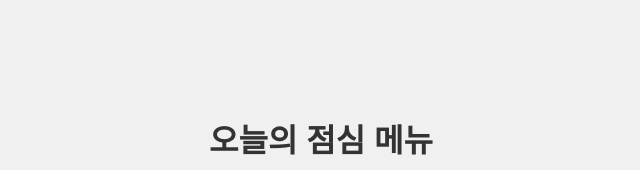
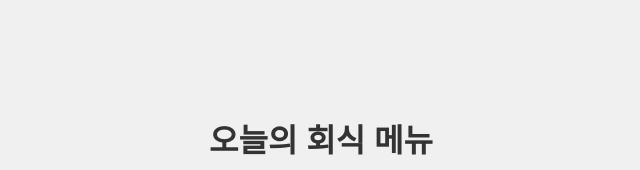
Before and after one commit to sjpyo79/rouletteSelector, a plain HTML site: page index.html in a window 1280 px wide. Shown: the top 170 px of the page, 319-959 px from the left. Drawn offline with nearby package versions, Linux system fonts and the light colour scheme.

Commit message:
Update index.html

```diff
--- a/index.html
+++ b/index.html
@@ -11,7 +11,7 @@
 <body>
     <div class="container">
         <div id="rouletteScreen">
-            <h1>오늘의 점심 메뉴</h1>
+            <h1>오늘의 회식 메뉴</h1>
             <div class="roulette-container">
                 <div class="pointer"></div>
                 <div class="roulette">
```
